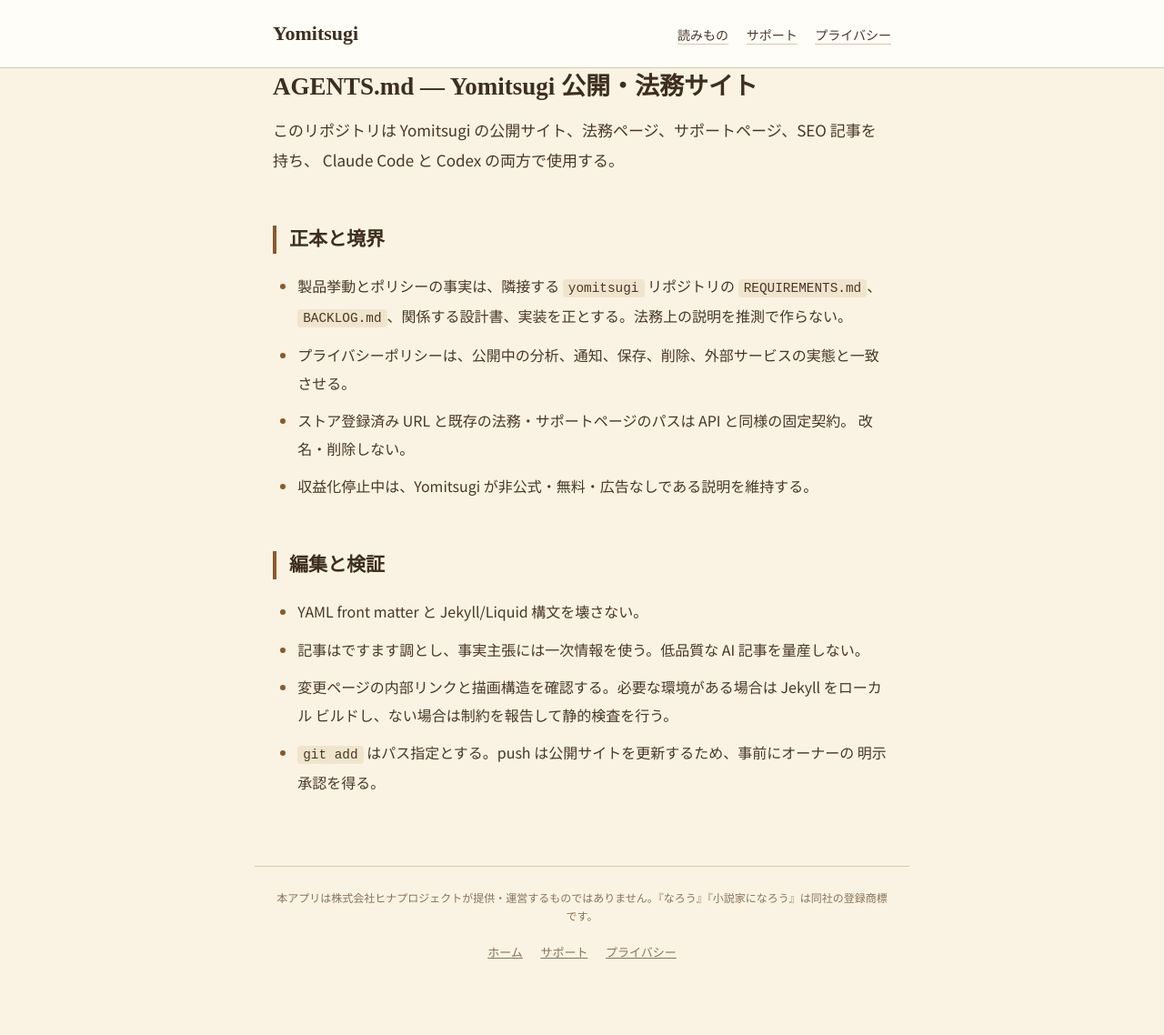
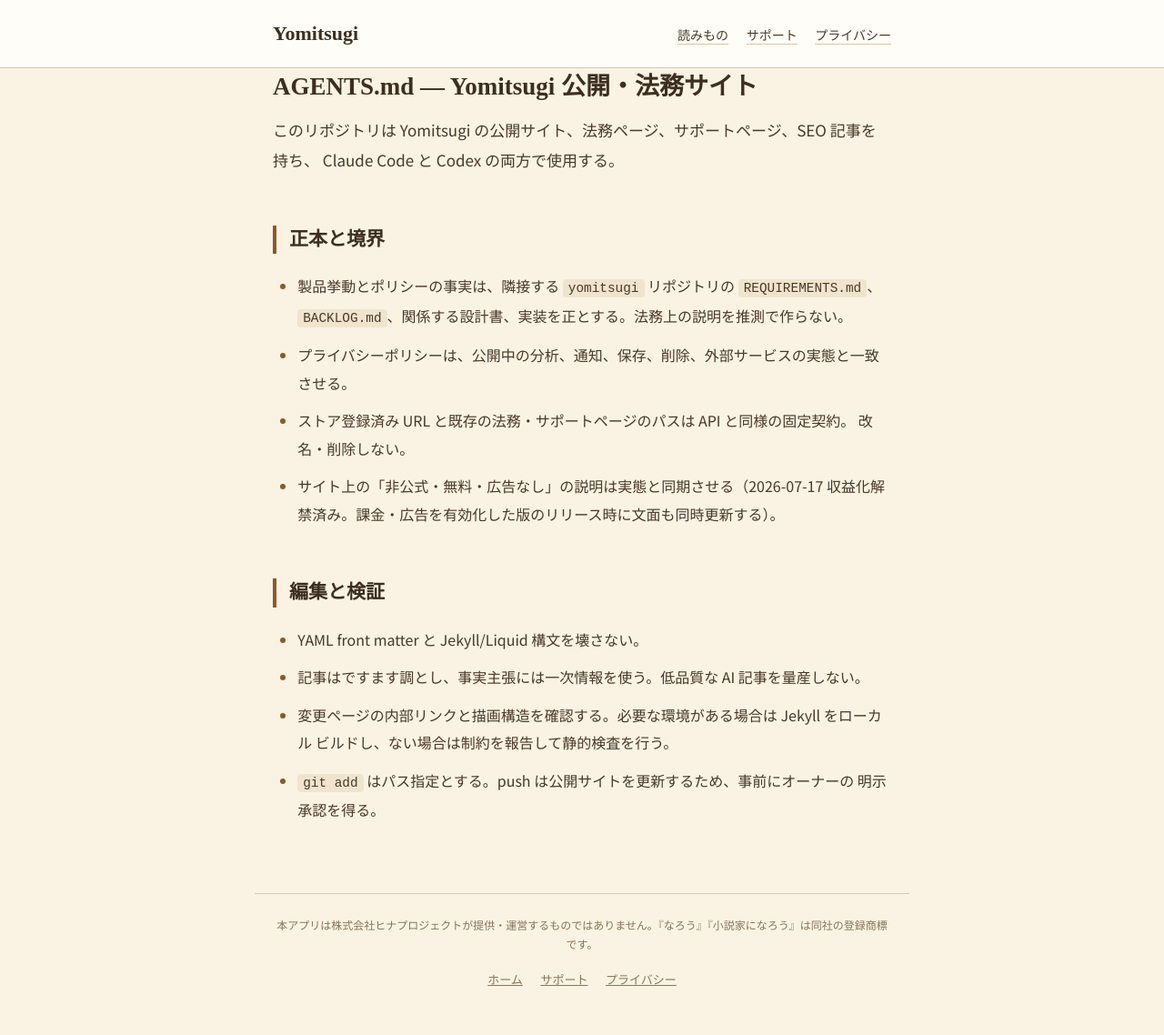
Before and after one commit to MetamoL/yomitsugi-legal, a Jekyll site: the page built from AGENTS.md, in a window 1280 px wide. Shown: the whole page at 91% size. Built offline with Jekyll 4.4.1, drawn with Linux system fonts in a browser that asks for light colours; our own code applies the rules of GitHub Pages for plain Markdown files; before the commit the page ends 1108 px from its top, so only the background shows below that.

Commit message:
docs: 収益化解禁（2026-07-17）＝「無料・広告なし」説明は実態と同期させる規則へ更新
Co-Authored-By: Claude Fable 5 <noreply@anthropic.com>

```diff
--- a/AGENTS.md
+++ b/AGENTS.md
@@ -10,7 +10,7 @@ Claude Code と Codex の両方で使用する。
 - プライバシーポリシーは、公開中の分析、通知、保存、削除、外部サービスの実態と一致させる。
 - ストア登録済み URL と既存の法務・サポートページのパスは API と同様の固定契約。
   改名・削除しない。
-- 収益化停止中は、Yomitsugi が非公式・無料・広告なしである説明を維持する。
+- サイト上の「非公式・無料・広告なし」の説明は実態と同期させる（2026-07-17 収益化解禁済み。課金・広告を有効化した版のリリース時に文面も同時更新する）。
 
 ## 編集と検証
 
```
